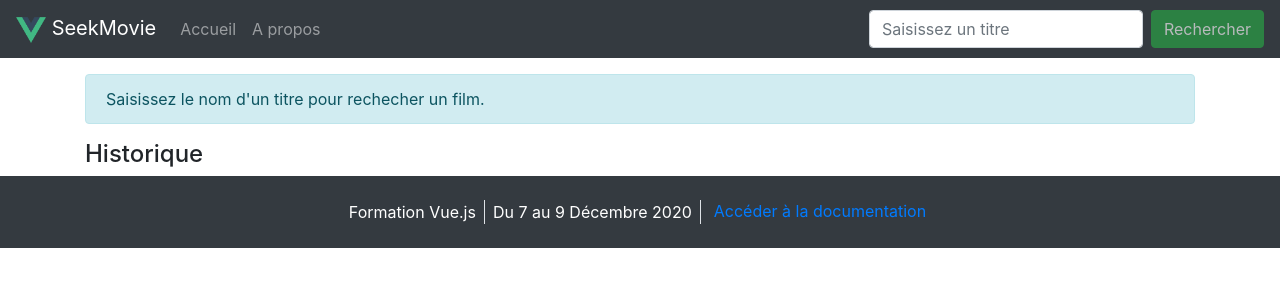
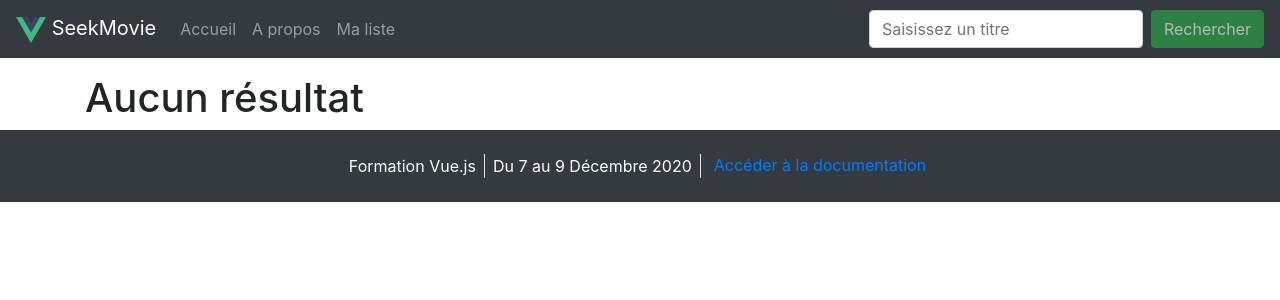
Before and after one commit to alexandreDavid/vue-formation, a Vue app: page /my-list in a window 1280 px wide. Before the commit this address led to /. Shown: the top 300 px of the page. Built offline with nearby package versions, Linux system fonts and the light colour scheme.

Commit message:
Modele 2

```diff
--- a/src/components/MovieCard.vue
+++ b/src/components/MovieCard.vue
@@ -11,7 +11,7 @@
     <template #header>
       <h5 class="modal-title">{{ movieDetails.Title }}</h5>
     </template>
-      <div class="row no-gutters">
+    <div class="row no-gutters">
       <div class="col-md-4">
         <img :src="movieDetails.Poster" class="card-img" :alt="movieDetails.Title">
       </div>
@@ -23,12 +23,18 @@
         </div>
       </div>
     </div>
+    <template #footer>
+      <button type="button" v-if="isFav" class="btn btn-primary" data-dismiss="modal" @click="removeFromFav">Supprimer de ma liste</button>
+      <button type="button" v-else class="btn btn-primary" data-dismiss="modal" @click="addToFav">Ajouter à ma liste</button>
+      <button type="button" class="btn btn-secondary" data-dismiss="modal" @click="displayModal = false">Fermer</button>
+    </template>
   </Modal>
 </template>
 
 <script>
 import MoviesApi from '@/api/movies'
 import Modal from './Modal'
+import Favourites from '@/store/favourites'
 
 export default {
   name: 'MovieCard',
@@ -42,16 +48,26 @@ export default {
   data () {
     return {
       movieDetails: {},
-      displayModal: false
+      displayModal: false,
+      isFav: false
     }
   },
   async created () {
     this.movieDetails = { ...this.movie }
+    this.isFav = Favourites.inList(this.movie)
     await this.fetchMovie()
   },
   methods: {
     async fetchMovie () {
       this.movieDetails = await MoviesApi.get(this.movie.imdbID)
+    },
+    addToFav () {
+      Favourites.add(this.movie)
+      this.isFav = true
+    },
+    removeFromFav () {
+      Favourites.remove(this.movie)
+      this.isFav = false
     }
   }
 }
--- a/src/components/Navbar.vue
+++ b/src/components/Navbar.vue
@@ -11,6 +11,9 @@
         </li>
         <li class="nav-item">
           <router-link class="nav-link" to="/about">A propos</router-link>
+        </li>
+        <li class="nav-item">
+          <router-link class="nav-link" to="/my-list">Ma liste</router-link>
         </li>
       </ul>
       <form class="form-inline" @submit.prevent="search(valueToSearchInput)">
--- a/src/router/index.js
+++ b/src/router/index.js
@@ -27,6 +27,11 @@ const routes = [
       next()
     }
   },
+  {
+    path: '/my-list',
+    name: 'MyList',
+    component: () => import('../views/MyList.vue')
+  },
   { path: '/:pathMatch(.*)', redirect: { name: 'Home' } }
 ]
 
--- /dev/null
+++ b/src/store/favourites.js
@@ -0,0 +1,19 @@
+import { ref } from 'vue'
+
+export default {
+  state: {
+    list: ref([])
+  },
+
+  add (movie) {
+    this.state.list.value.push(movie.imdbID)
+  },
+
+  remove (movie) {
+    this.state.list.value = this.state.list.value.filter(f => f !== movie.imdbID)
+  },
+
+  inList(movie) {
+    return this.state.list.value.includes(movie.imdbID)
+  }
+}
--- /dev/null
+++ b/src/views/MyList.vue
@@ -0,0 +1,37 @@
+<template>
+  <div class="container mt-3">
+    <h1>{{ resultTotal }}</h1>
+    <div class="row row-cols-1 row-cols-sm-2 row-cols-md-4">
+      <div class="col" v-for="movie in movies" :key="movie">
+        <MovieCard :movie="{ imdbID: movie }" class="m-2" />
+      </div>
+    </div>
+  </div>
+</template>
+
+<script>
+import MovieCard from '@/components/MovieCard';
+import Favourites from '@/store/favourites'
+
+export default {
+  name: 'MyList',
+  components: { MovieCard },
+  computed: {
+    movies() {
+      return Favourites.state.list.value
+    },
+    resultTotal() {
+      let resultTotal
+      let resultNumber = this.movies.length
+      if (!resultNumber) {
+        resultTotal = 'Aucun résultat'
+      } else if (resultNumber === 1) {
+        resultTotal = 'Résultat'
+      } else {
+        resultTotal = `Résultats (${resultNumber})`
+      }
+      return resultTotal
+    }
+  }
+}
+</script>
```
